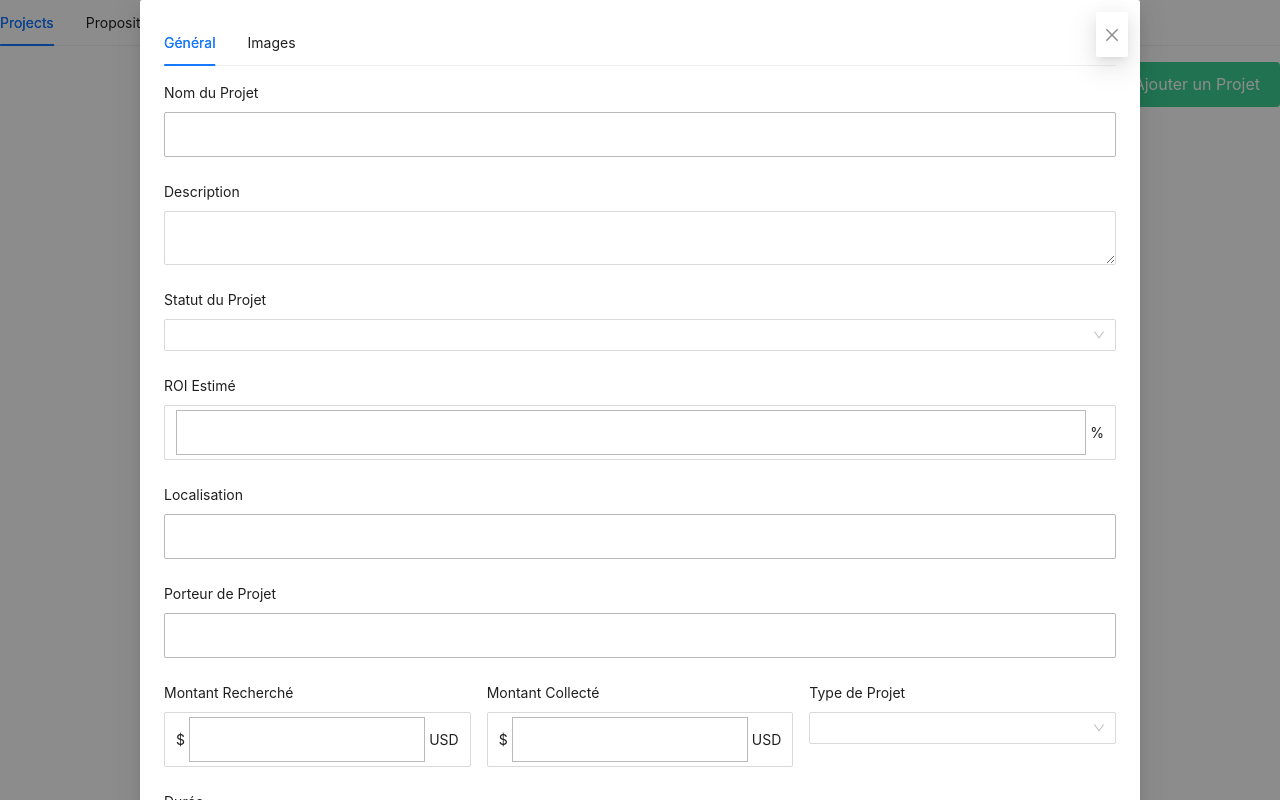
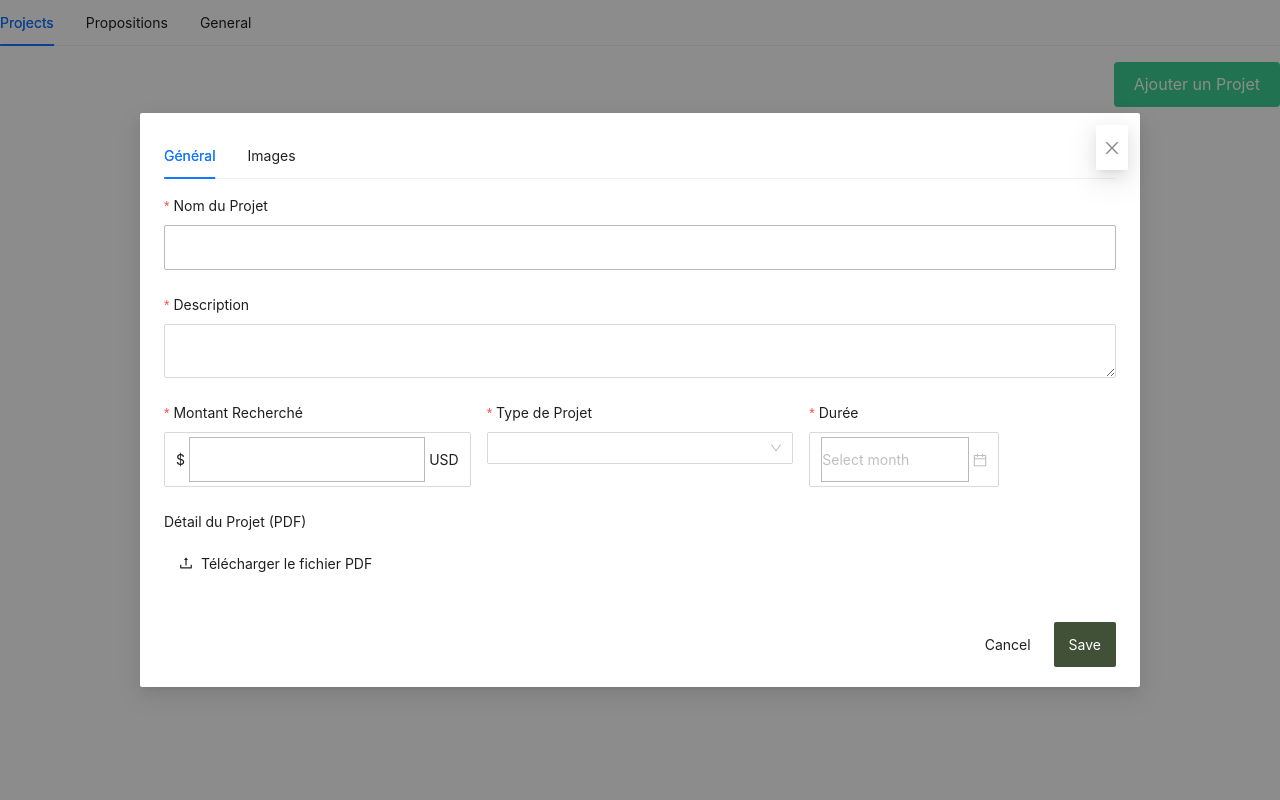
Before and after one commit to EMMADEKO10/sotra_dev, a React (Vite) app: page /profile in a window 1280 px wide. Both pictures are taken after a click on the button "Ajouter un Projet". Built offline with nearby package versions, Linux system fonts and the light colour scheme.

Commit message:
ajout de formulaire de creation de projet

```diff
--- a/src/pages/Profile/Projects/ProjectsForm.jsx
+++ b/src/pages/Profile/Projects/ProjectsForm.jsx
@@ -1,11 +1,53 @@
-import React from 'react';
-import { Modal, Tabs, Form, Input, DatePicker, Row, Col, Select } from 'antd'; // Ajout de Select
+import React, { useState, useEffect } from 'react';
+import { Modal, Tabs, Form, Input, DatePicker, Row, Col, Select, Upload, Button, Typography } from 'antd';
+import { UploadOutlined } from '@ant-design/icons';
 import PropTypes from 'prop-types';
-// import moment from 'moment';
+import moment from 'moment';
 
 const { Option } = Select;
+const { Text } = Typography;
+
+const rules = [
+  {
+    required: true,
+    message: 'Required',
+  }
+];
 
 function ProjectsForm({ showProjectForm, setShowProjectForm }) {
+  const [endDate, setEndDate] = useState(null);
+  const [timeLeft, setTimeLeft] = useState(null);
+
+  const onFinish = (value) => {
+    console.log(value);
+  };
+
+  const handleDateChange = (date) => {
+    setEndDate(date);
+    calculateTimeLeft(date);
+  };
+
+  const calculateTimeLeft = (endDate) => {
+    const now = moment();
+    const duration = moment.duration(endDate.diff(now));
+    const timeLeft = {
+      months: duration.months(),
+      days: duration.days(),
+      hours: duration.hours(),
+      minutes: duration.minutes(),
+      seconds: duration.seconds(),
+    };
+    setTimeLeft(timeLeft);
+  };
+
+  useEffect(() => {
+    if (endDate) {
+      const timer = setInterval(() => calculateTimeLeft(endDate), 1000);
+      return () => clearInterval(timer);
+    }
+  }, [endDate]);
+
+  const formRef = React.useRef(null);
   return (
     <Modal
       title=""
@@ -13,70 +55,74 @@ function ProjectsForm({ showProjectForm, setShowProjectForm }) {
       onCancel={() => setShowProjectForm(false)}
       centered
       width={1000}
+      okText="Save"
+      onOk={() => {
+        formRef.current.submit();
+      }}
     >
       <Tabs defaultActiveKey='1'>
         <Tabs.TabPane tab="Général" key="1">
-          <Form layout='vertical'>
-            <Form.Item label="Nom du Projet" name="name">
+          <Form layout='vertical' ref={formRef} onFinish={onFinish}>
+            <Form.Item label="Nom du Projet" name="name" rules={rules}>
               <Input type="text" />
             </Form.Item>
 
-            <Form.Item label="Description" name="description">
+            <Form.Item label="Description" name="description" rules={rules}>
               <Input.TextArea />
-            </Form.Item>
-
-            <Form.Item label="Statut du Projet" name="status">
-              <Select>
-                <Option value="en_cours">En cours</Option>
-                <Option value="termine">Terminé</Option>
-                <Option value="annule">Annulé</Option>
-              </Select>
-            </Form.Item>
-
-            <Form.Item label="ROI Estimé" name="roi">
-              <Input type="number" suffix="%" />
-            </Form.Item>
-
-            <Form.Item label="Localisation" name="location">
-              <Input type="text" />
-            </Form.Item>
-
-            <Form.Item label="Porteur de Projet" name="projectOwner">
-              <Input type="text" />
             </Form.Item>
 
             <Row gutter={16}>
               <Col span={8}>
-                <Form.Item label="Montant Recherché" name="amountSought">
+                <Form.Item label="Montant Recherché" name="amountSought" rules={rules}>
                   <Input type="number" prefix="$" suffix="USD" />
                 </Form.Item>
               </Col>
+
               <Col span={8}>
-                <Form.Item label="Montant Collecté" name="amountCollected">
-                  <Input type="number" prefix="$" suffix="USD" />
-                </Form.Item>
-              </Col>
-              <Col span={8}>
-                <Form.Item label="Type de Projet" name="type">
+                <Form.Item label="Type de Projet" name="type" rules={rules}>
                   <Select>
-                    <Option value="communautaire">Communautaire</Option>
-                    <Option value="environnemental">Environnemental</Option>
-                    <Option value="educatif">Éducatif</Option>
-                    <Option value="sanitaire">Sanitaire</Option>
-                    <Option value="social">Social</Option>
-                    <Option value="culturel">Culturel</Option>
-                    <Option value="egalitaire">Égalitaire</Option>
-                    <Option value="economique">Économique</Option>
-                    <Option value="habitat">Habitat</Option>
+                    <Option value="education_formation">Éducation et formation</Option>
+                    <Option value="sante_bien_etre">Santé et bien-être</Option>
+                    <Option value="logement_infrastructures">Logement et infrastructures</Option>
+                    <Option value="emploi_developpement_economique">Emploi et développement économique</Option>
+                    <Option value="protection_enfance_personnes_vulnerables">Protection de l'enfance et des personnes vulnérables</Option>
+                    <Option value="environnement_developpement_durable">Environnement et développement durable</Option>
+                    <Option value="culture_loisirs">Culture et loisirs</Option>
+                    <Option value="justice_sociale_droits_homme">Justice sociale et droits de l'homme</Option>
+                    <Option value="securite_alimentaire">Sécurité alimentaire</Option>
+                    <Option value="integration_cohesion_sociale">Intégration et cohésion sociale</Option>
+                    <Option value="prevention_violence_securite_communautaire">Prévention de la violence et sécurité communautaire</Option>
+                    <Option value="autonomisation_femmes">Autonomisation des femmes</Option>
+                    <Option value="aide_refugies_migrants">Aide aux réfugiés et aux migrants</Option>
+                    <Option value="soutien_personnes_handicapees">Soutien aux personnes handicapées</Option>
+                    <Option value="promotion_paix_reconciliation">Promotion de la paix et de la réconciliation</Option>
+                    <Option value="acces_eau_potable_assainissement">Accès à l'eau potable et assainissement</Option>
+                    <Option value="preservation_patrimoine_culturel">Préservation du patrimoine culturel</Option>
+                    <Option value="lutte_toxicomanie">Lutte contre la toxicomanie</Option>
+                    <Option value="formation_competences_numeriques">Formation en compétences numériques</Option>
+                    <Option value="sensibilisation_education_environnementale">Sensibilisation et éducation environnementale</Option>
                   </Select>
                 </Form.Item>
               </Col>
               <Col span={8}>
-                <Form.Item label="Durée" name="duration">
-                  <DatePicker picker="month" />
+                <Form.Item label="Durée" name="duration" rules={rules}>
+                  <DatePicker picker="month" onChange={handleDateChange} />
                 </Form.Item>
               </Col>
             </Row>
+
+            {timeLeft && (
+              <div style={{ marginTop: 16 }}>
+                <Text strong>Temps restant: </Text>
+                <Text>{`${timeLeft.months} mois, ${timeLeft.days} jours, ${timeLeft.hours} heures, ${timeLeft.minutes} minutes, ${timeLeft.seconds} secondes`}</Text>
+              </div>
+            )}
+
+            <Form.Item label="Détail du Projet (PDF)" name="projectDetails">
+              <Upload accept=".pdf" maxCount={1}>
+                <Button icon={<UploadOutlined />}>Télécharger le fichier PDF</Button>
+              </Upload>
+            </Form.Item>
           </Form>
         </Tabs.TabPane>
 
```
